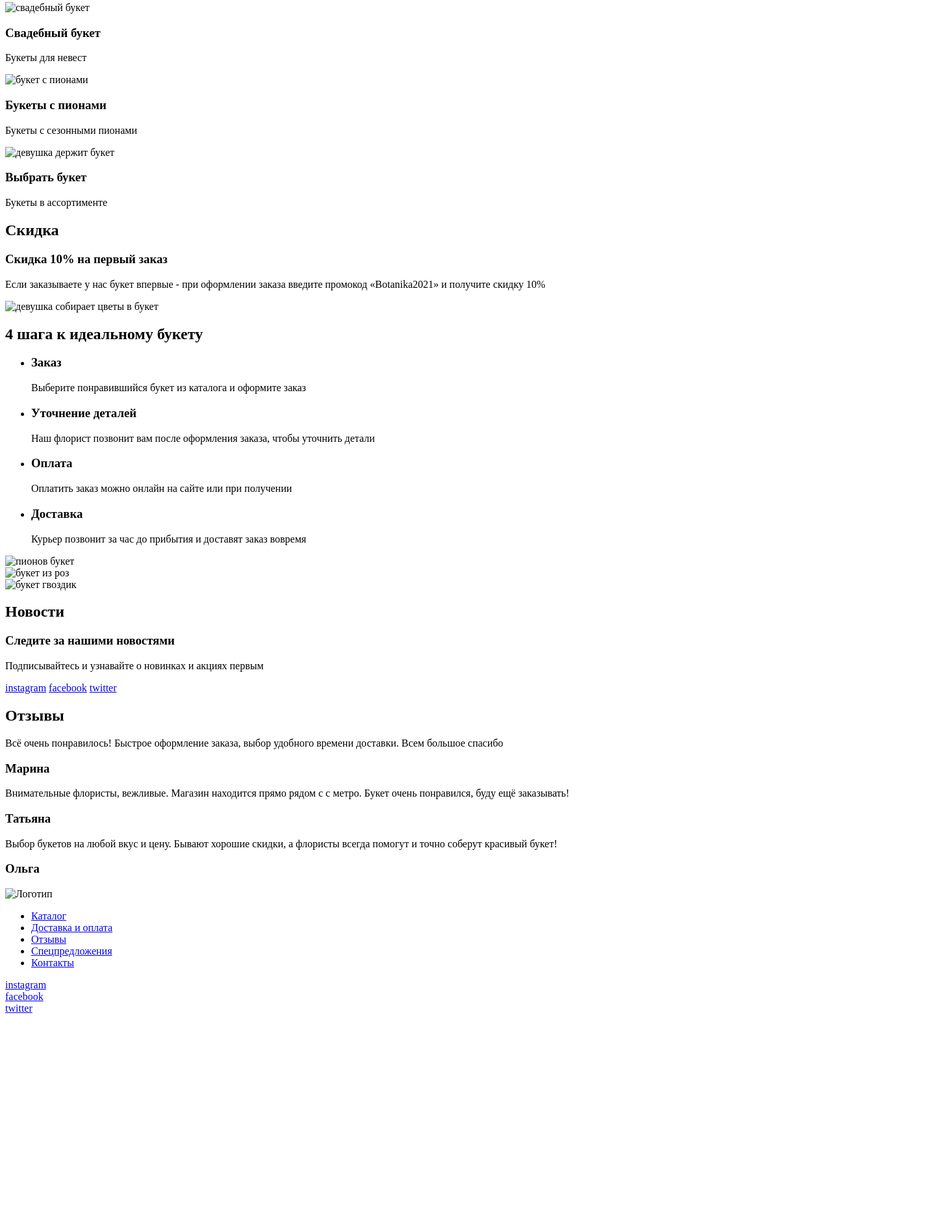
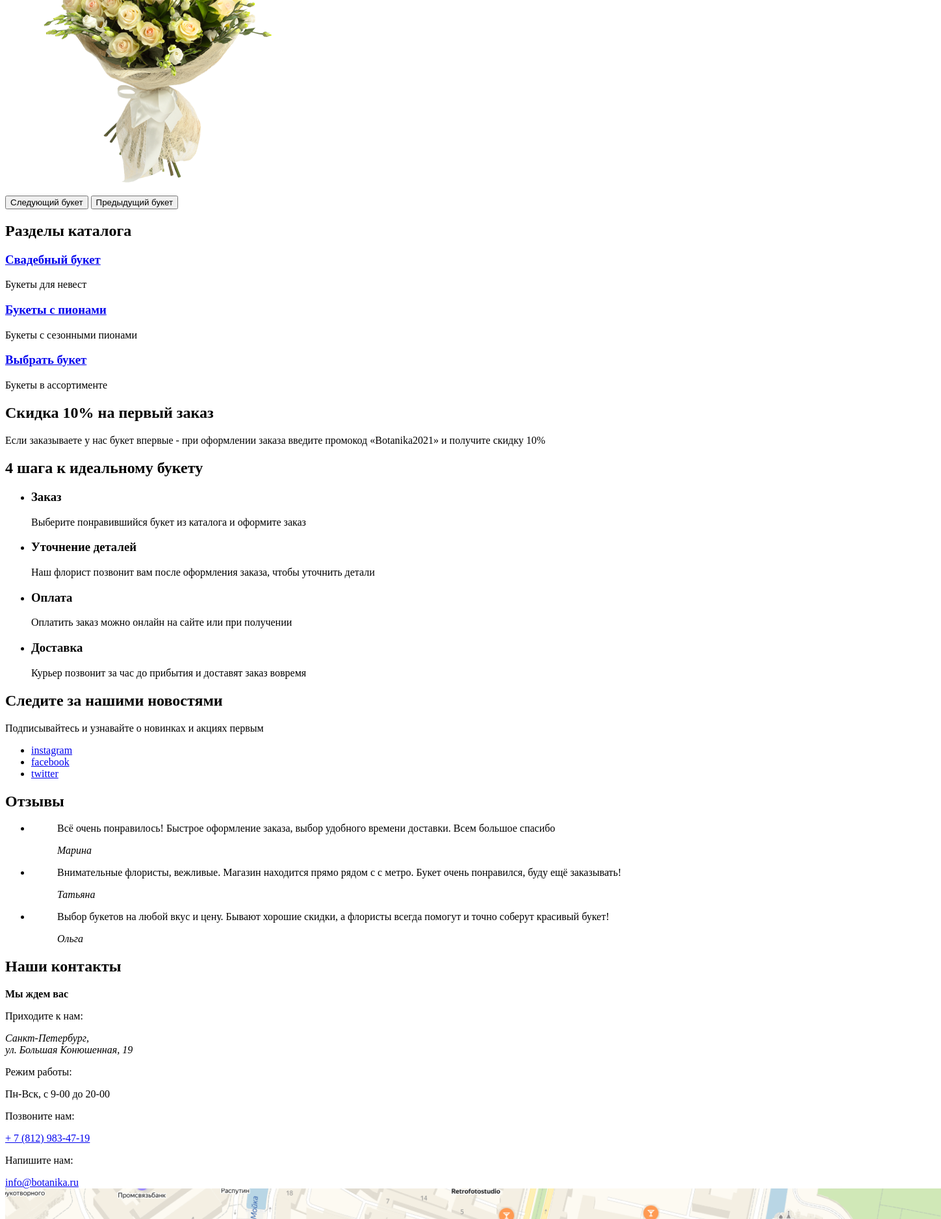
Before and after one commit to Pesork/dudenotebook, a plain HTML site: page index.html in a window 1280 px wide. Shown: the part 924-2800 px from the top of the page at 65% size, 1448 px wide, since content can reach past the window. Before the commit the page ends 2493 px from the top, so only its background shows below. Drawn offline with Linux system fonts and the light colour scheme.

Commit message:
Разметка сайта

```diff
--- a/index.html
+++ b/index.html
@@ -1,14 +1,16 @@
 <!DOCTYPE html>
 <html lange="ru">
+
 <head>
   <meta charset="utf-8">
   <link rel="stylesheet" href="style.css">
   <title>Авторские букеты в Петербурге</title>
 </head>
+
 <body>
-    <header>
+  <header class="header">
     <!-- логотип -->
-      <a><img src="" alt="Логотип"></a>
+    <a><img src="img\logo.svg" alt="Логотип"></a>
     <!-- Навигация -->
     <nav>
       <ul>
@@ -22,10 +24,11 @@
     </nav>
   </header>
   <main>
+
     <!-- первая секция -->
     <section>
       <div>
-        <h1>Авторские букеты в <i>Петербурге</i></h1>
+        <h1>Авторские букеты <i>в Петербурге</i></h1>
         <p>Оригинальные свежие букеты с доставкой по всему городу</p>
         <a href="#">Смотреть каталог</a>
       </div>
@@ -36,10 +39,10 @@
         <img src="" alt="цветы белые">
       </div>
     </section>
+
     <!-- вторая секция -->
     <section>
       <h2>Преимущества</h2>
-      <div>
       <ul>
         <li>
           <h3>Быстрая доставка</h3>
@@ -54,60 +57,62 @@
           <p>Перед доставкой сделаем фотографию букета и отправим вам</p>
         </li>
       </ul>
-      </div>
     </section>
+
     <!-- третья секция -->
     <section>
       <h2>Популярные букеты</h2>
       <div>
-          <img src="" alt="букет белых роз">
-        </div>
+        <ul>
+          <li>
             <h3>Букет «Нежность»</h3>
             <p>Элегантный букет, который станет отличным подарком на день рождения или юбилей.</p>
-        <p>30×40 см</p>
-        <h4>3600 руб.</h4>
-        <a href="">Заказать</a>
+            <span>30×40 см</span>
+            <span>3600 руб.</span>
+            <button type="button">Заказать</button>
+            <div>
+              <img src="img/popular01.png" alt="букет белых роз">
+            </div>
+          </li>
+        </ul>
+        <div>
+          <button type="button">
+            <span>Следующий букет</span>
+          </button>
+          <button type="button">
+            <span>Предыдущий букет</span>
+          </button>
+        </div>
+      </div>
     </section>
+
     <!-- четвертая секция -->
     <section>
       <h2>Разделы каталога</h2>
-      <div>
       <article>
-          <div>
-            <img src="" alt="свадебный букет">
-          </div>
-          <h3>Свадебный букет</h3>
+        <h3><a href="#">Свадебный букет</a></h3>
         <p>Букеты для невест</p>
       </article>
       <article>
-          <div>
-            <img src="" alt="букет с пионами">
-          </div>
-          <h3>Букеты с пионами</h3>
+        <h3><a href="#">Букеты с пионами</a></h3>
         <p>Букеты с сезонными пионами</p>
       </article>
       <article>
-          <div>
-            <img src="" alt="девушка держит букет">
-          </div>
-          <h3>Выбрать букет</h3>
+        <h3><a href="#">Выбрать букет</a></h3>
         <p>Букеты в ассортименте</p>
       </article>
-      </div>
     </section>
+
     <!-- пятая секция -->
     <section>
-      <h2>Скидка</h2>
-      <h3>Скидка 10% на первый заказ</h3>
+      <h2>Скидка 10% на первый заказ</h2>
       <p>Если заказываете у нас букет впервые - при оформлении заказа введите промокод «Botanika2021» и получите скидку 10%</p>
-      <div>
-        <img src="" alt="девушка собирает цветы в букет">
-      </div>
+      <!-- картинка фона -->
+      <div></div>
     </section>
     <!-- шестая секция -->
     <section>
       <h2>4 шага к идеальному букету</h2>
-      <div>
       <ul>
         <li>
           <h3>Заказ</h3>
@@ -126,48 +131,82 @@
           <p>Курьер позвонит за час до прибытия и доставят заказ вовремя</p>
         </li>
       </ul>
-      </div>
     </section>
     <!-- седьмая секция -->
     <section>
-      <div>
-        <img src="" alt="пионов букет">
-      </div>
-      <div>
-        <img src="" alt="букет из роз">
-      </div>
-      <div>
-        <img src="" alt="букет гвоздик">
-      </div>
-      <h2>Новости</h2>
-      <h3>Следите за нашими новостями</h3>
+      <h2>Следите за нашими новостями</h2>
       <p>Подписывайтесь и узнавайте о новинках и акциях первым</p>
+      <ul>
+        <li>
           <a href="https://www.instagram.com">instagram</a>
+        </li>
+        <li>
           <a href="https://www.facebook.com">facebook</a>
+        </li>
+        <li>
           <a href="https://twitter.com/">twitter</a>
+        </li>
+      </ul>
+      <div></div>
+      <div></div>
+      <div></div>
     </section>
     <!-- восьмая секция -->
     <section>
       <h2>Отзывы</h2>
+      <ul>
+        <li>
+          <blockquote>
+            <p>Всё очень понравилось! Быстрое оформление заказа, выбор удобного времени доставки. Всем большое спасибо</p>
+            <cite>Марина</cite>
+          </blockquote>
+        </li>
+        <li>
+          <blockquote>
+            <p>Внимательные флористы, вежливые. Магазин находится прямо рядом с с метро. Букет очень понравился, буду ещё
+              заказывать!</p>
+            <cite>Татьяна</cite>
+          </blockquote>
+        </li>
+        <li>
+          <blockquote>
+            <p>Выбор букетов на любой вкус и цену. Бывают хорошие скидки, а флористы всегда помогут и точно соберут красивый букет!
+            </p>
+            <cite>Ольга</cite>
+          </blockquote>
+        </li>
+      </ul>
+    </section>
+    <section>
+      <h2>Наши контакты</h2>
       <div>
-        <p>Всё очень понравилось! Быстрое оформление заказа, выбор удобного времени доставки. Всем большое спасибо</p>
-        <h3>Марина</h3>
+        <p><b>Мы ждем вас</b></p>
+        <div>
+          <p>Приходите к нам:</p>
+          <address>Санкт-Петербург,<br> ул. Большая Конюшенная, 19</address>
         </div>
         <div>
-        <p>Внимательные флористы, вежливые. Магазин находится прямо рядом с с метро. Букет очень понравился, буду ещё заказывать!</p>
-        <h3>Татьяна</h3>
+          <p>Режим работы:</p>
+          <p>Пн-Вск, с 9-00 до 20-00</p>
         </div>
         <div>
-        <p>Выбор букетов на любой вкус и цену. Бывают хорошие скидки, а флористы всегда помогут и точно соберут красивый букет!</p>
-        <h3>Ольга</h3>
+          <p>Позвоните нам:</p>
+          <a href="tel:+ 7 (812) 983-47-19">+ 7 (812) 983-47-19</a>
+        </div>
+        <div>
+          <p>Напишите нам:</p>
+          <a href="mailto:info@botanika.ru">info@botanika.ru</a>
+        </div>
+      </div>
+      <div>
+        <img src="img/map.png" alt="местоположение">
       </div>
     </section>
   </main>
   <footer>
     <!-- логотип -->
-   <a><img src="" alt="Логотип"></a>
+    <a><img src="img/logo.svg" alt="Логотип"></a>
     <!-- Навигация -->
-   <nav>
     <ul>
       <li><a href="#">Каталог</a></li>
       <li><a href="#">Доставка и оплата</a></li>
@@ -175,16 +214,18 @@
       <li><a href="#">Спецпредложения</a></li>
       <li><a href="#">Контакты</a></li>
     </ul>
-   </nav>
-  <div>
+    <ul>
+      <li>
         <a href="https://www.instagram.com">instagram</a>
-  </div>
-  <div>
+      </li>
+      <li>
         <a href="https://www.facebook.com">facebook</a>
-  </div>
-  <div>
+      </li>
+      <li>
         <a href="https://twitter.com/">twitter</a>
-  </div>
+      </li>
+    </ul>
   </footer>
 </body>
+
 </html>
```
Also changed, not shown: img/logo.svg (added), img/map.png (added), img/popular01.png (added). Lines whose indentation alone changed are shown as unchanged.
